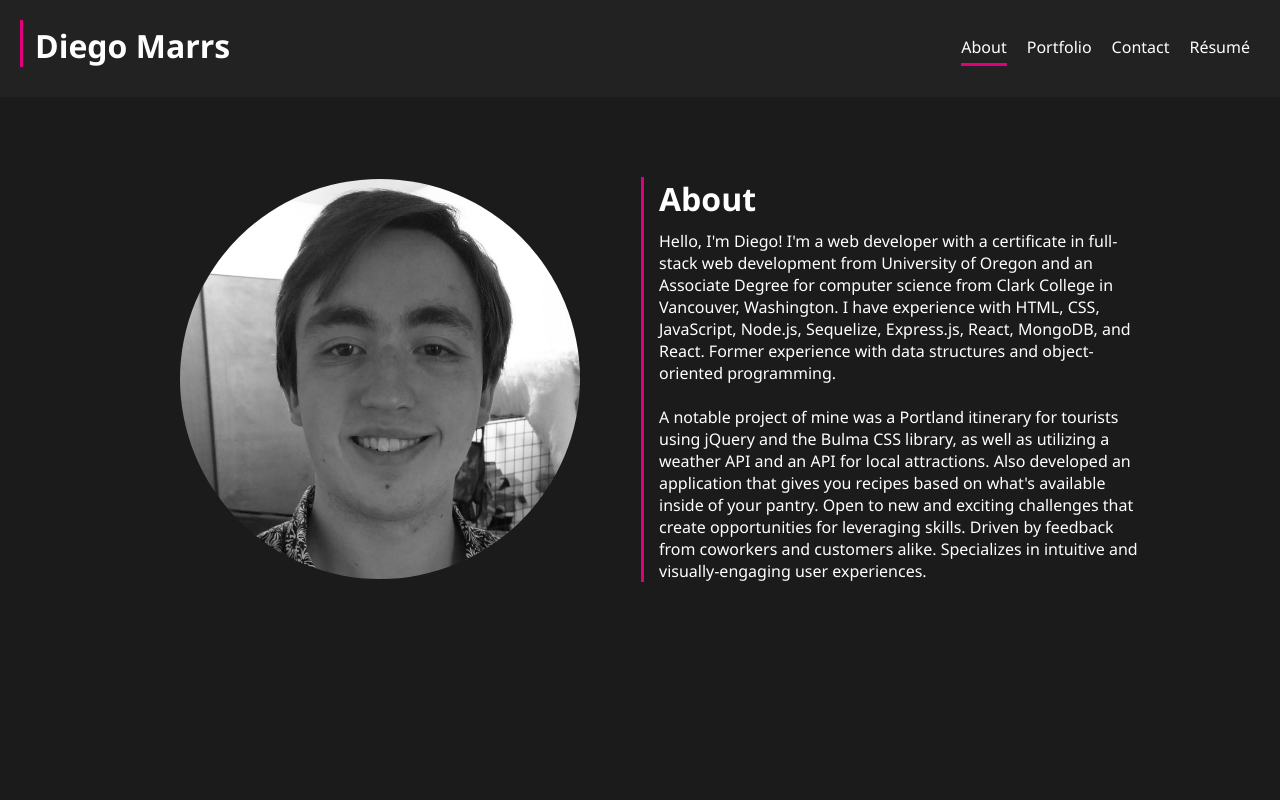
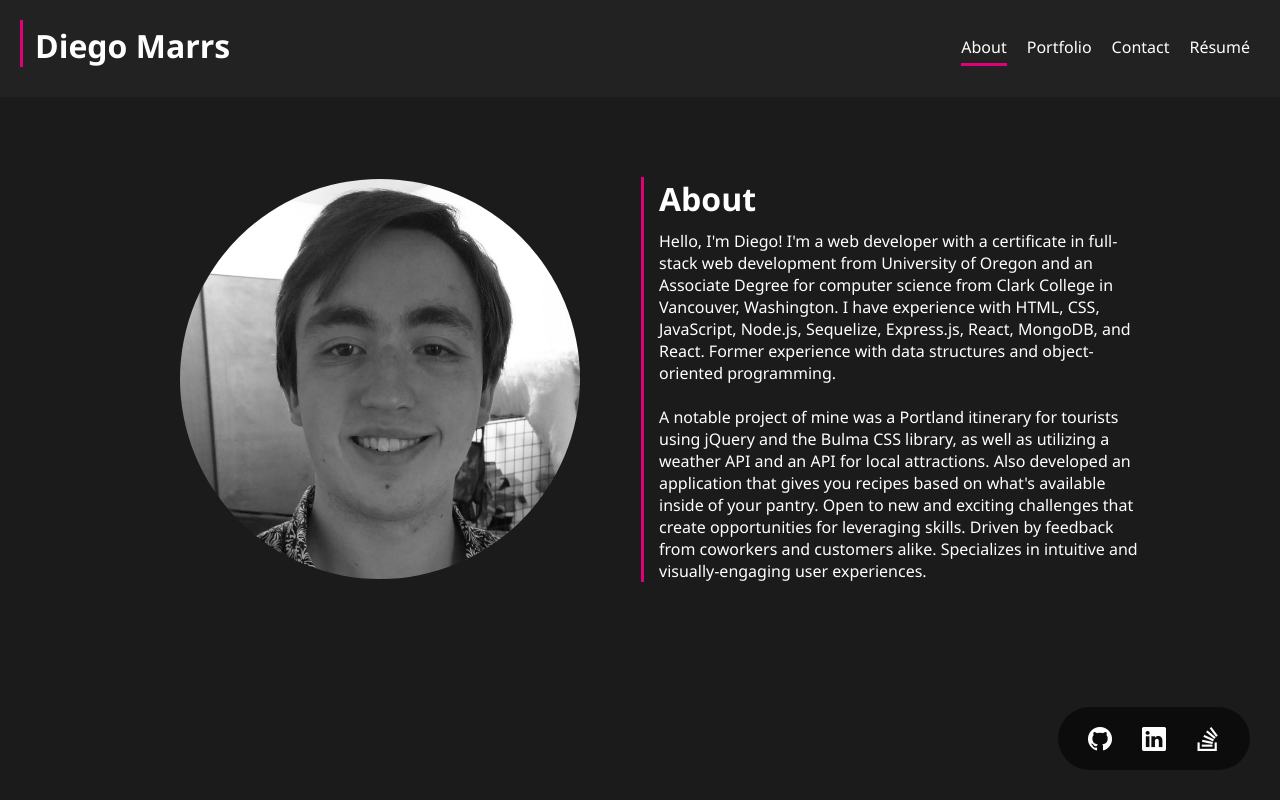
Before and after one commit to StaticCloud/portfolio-React-, a React (Create React App) app: page / in a window 1280 px wide. Built offline with nearby package versions, Linux system fonts and the light colour scheme.

Commit message:
added footer

```diff
--- a/public/index.html
+++ b/public/index.html
@@ -24,6 +24,7 @@
       work correctly both with client-side routing and a non-root public URL.
       Learn how to configure a non-root public URL by running `npm run build`.
     -->
+    <link rel="stylesheet" href="https://cdn.jsdelivr.net/npm/bootstrap-icons@1.8.1/font/bootstrap-icons.css">
   </head>
   <body>
     <noscript>You need to enable JavaScript to run this app.</noscript>
--- a/src/App.js
+++ b/src/App.js
@@ -1,11 +1,18 @@
 import './App.css';
 import Header from './components/Header';
 import About from './components/About'
+import Footer from './components/Footer'
 import { useState } from 'react';
 
 const App = () => {
 
   const pages = ['About', 'Portfolio', 'Contact', 'Résumé'];
+
+  const icons = [
+    { class: "bi bi-github", link: "https://github.com/StaticCloud" },
+    { class: "bi bi-linkedin", link: "https://www.linkedin.com/in/diego-marrs-460196223/" },
+    { class: "bi bi-stack-overflow", link: "https://stackoverflow.com/users/6872014/diego-marrs" }
+  ]
 
   const [currentPage, setCurrentPage] = useState(pages[0])
 
@@ -26,6 +33,9 @@ const App = () => {
           }
         })()}
       </main>
+      <Footer
+        icons={icons}
+      />
     </>
   );
 }
--- /dev/null
+++ b/src/components/Footer/index.js
@@ -0,0 +1,25 @@
+import { motion } from "framer-motion"
+
+const Footer = ({ icons }) => {
+    return (
+        <footer>
+            {icons.map((icon, i) => (
+                <motion.h2
+                    key={icon.link}
+                    animate={{
+                        scale: [0, 1.4, 1]
+                    }}
+                    transition={{
+                        delay: i * 0.2
+                    }}
+                    >
+                    <a href={icon.link} target="_blank">
+                        <i className={icon.class}></i>
+                    </a>
+                </motion.h2>
+            ))}
+        </footer>
+    );
+}
+
+export default Footer;
--- a/src/index.css
+++ b/src/index.css
@@ -3,6 +3,7 @@
   --secondary-color: #df007a;
   --border-width: 3px;
   --body-background: #1b1b1b;
+  --footer: #00000085;
 }
 
 * {
@@ -60,6 +61,22 @@ header ul li:hover {
   cursor: pointer;
 }
 
+footer {
+  bottom: 0;
+  right: 0;
+  position: fixed;
+
+  margin: 30px;
+  padding: 15px;
+  border-radius: 40px;
+  background-color: var(--footer);
+}
+
+footer > h2 {
+  margin: 0 15px;
+  display: inline-block;
+}
+
 .about {
   display: flex;
   flex-wrap: wrap;
```
